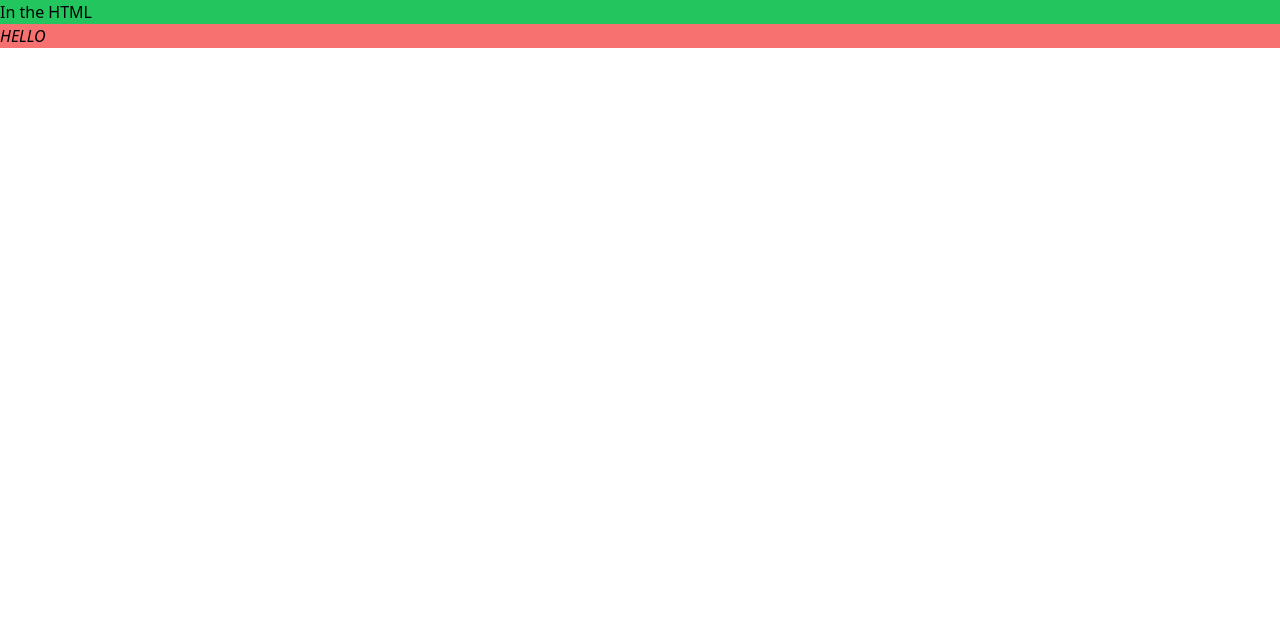
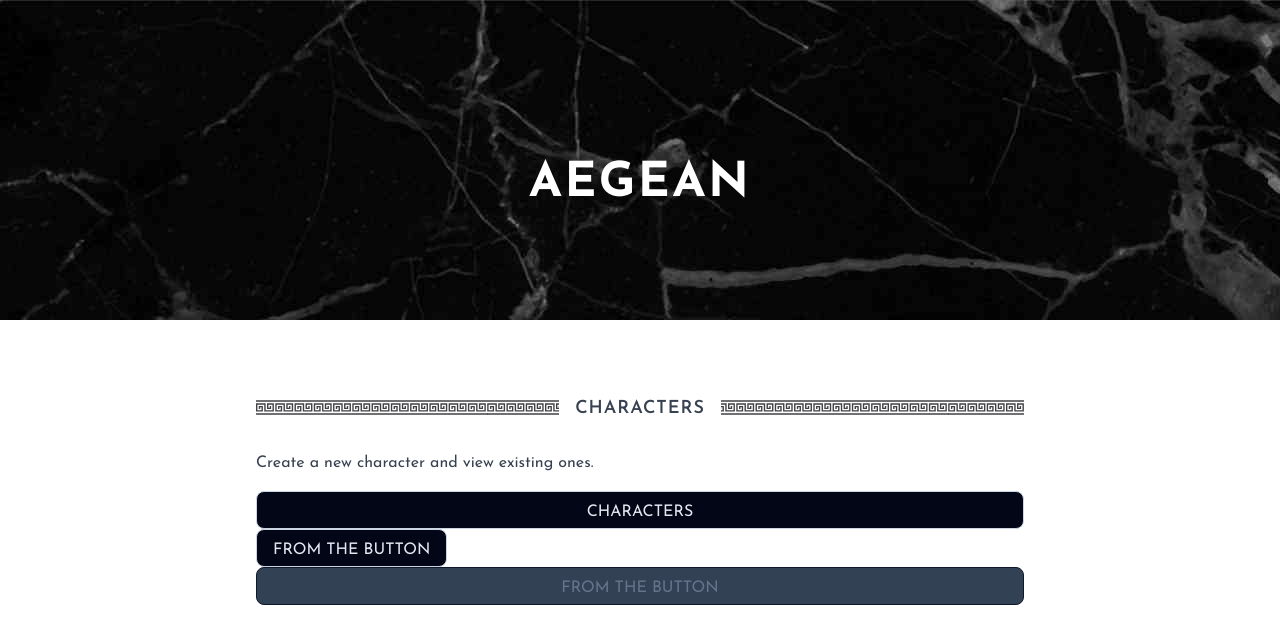
Before and after one commit to stoogoff/aegean-app, a React (Vite) app: page / in a window 1280 px wide. Shown: the top 644 px of the page. Built offline with nearby package versions, Linux system fonts and the light colour scheme.

Commit message:
Starting with react

```diff
--- a/index.html
+++ b/index.html
@@ -4,11 +4,13 @@
 	<meta charset="UTF-8" />
 	<!-- link rel="icon" type="image/png" href="/automerge.png" / -->
 	<meta name="viewport" content="width=device-width, initial-scale=1.0" />
+	<link rel="preconnect" href="https://fonts.googleapis.com" />
+	<link rel="preconnect" href="https://fonts.gstatic.com" crossorigin />
+	<link href="https://fonts.googleapis.com/css2?family=Josefin+Sans:ital,wght@0,100..700;1,100..700&display=swap" rel="stylesheet" />
 	<link rel="stylesheet" type="text/css" href="src/assets/styles.css" />
 	<title>Aegean</title>
 </head>
 <body>
-	<h1 class="bg-green-500">In the HTML</h1>
 	<div id="root"></div>
 	<script type="module" src="/src/main.tsx"></script>
 </body>
--- a/src/assets/styles.css
+++ b/src/assets/styles.css
@@ -3,6 +3,176 @@
 @tailwind components;
 @tailwind utilities;
 
-.test {
-	font-style: italic;
+body {
+	@apply font-normal leading-normal text-gray-700 bg-white;
+	font-family: 'Josefin Sans', sans-serif;
 }
+
+header.marble {
+	@apply bg-black mb-8 md:mb-16 py-16 md:py-20;
+	background-image: url(marble.jpg);
+}
+header.marble h1 {
+	@apply text-white pt-20;
+}
+header.marble.small {
+	@apply mb-2 md:mb-8 py-4 md:py-10;
+}
+header.marble.small h1 {
+	@apply pt-10;
+}
+h1 {
+	@apply tracking-wider uppercase text-center font-bold text-3xl md:text-5xl lg:text-4xl xl:text-5xl text-black pb-4 md:pb-8;
+}
+h2 {
+	@apply tracking-wider uppercase text-center font-semibold my-5 text-lg;
+}
+h2.meander {
+	background-image: url(meander.svg);
+	background-size:  60% 100%;
+	background-position: left 0;
+	@apply bg-repeat-x;
+}
+h2.meander span {
+	@apply bg-white px-4 py-2 inline-block;
+	margin-top: 3px;
+}
+h3 {
+	@apply text-xl font-semibold mb-2 uppercase;
+}
+h4 {
+	@apply text-lg font-bold pb-1;
+}
+p {
+	@apply mb-4;
+}
+
+th {
+	@apply uppercase text-sm text-left;
+}
+td {
+	@apply align-top p-1;
+}
+tbody tr:nth-child(odd) {
+	@apply bg-gray-200;
+}
+
+.container {
+	@apply max-w-3xl mx-auto px-4 md:px-0;
+}
+
+.secondary-navigation {
+	@apply md:flex;
+}
+.secondary-navigation > aside {
+	@apply px-6 hidden md:flex-none md:block md:w-64 lg:w-80;
+}
+.secondary-navigation > article {
+	@apply px-6 pt-20 max-w-screen-lg;
+}
+
+.aegean {
+	@apply uppercase font-bold;
+	font-size: 0.8em;
+}
+
+.prose ul {
+	@apply mb-4;
+}
+ul.list li, .prose ul li {
+	@apply relative pl-6 md:mb-2;
+}
+ul.list li:after, .prose ul li:after {
+	@apply block absolute bg-black;
+	content: '';
+	height: .4em;
+	width: .4em;
+	transform: rotate(45deg);
+	top: .4em;
+	left: 0;
+}
+ol.list {
+	@apply list-decimal;
+}
+.inverse ul.list li:after, .inverse .prose ul li:after {
+	@apply bg-gray-50;
+}
+
+/* navigation */
+.nav {
+	@apply bg-black bg-opacity-70;
+}
+.mobile-menu {
+	@apply bg-black;
+}
+.nav-item, .nav-button {
+	@apply text-gray-100 hover:text-gray-300;
+}
+.nav-logo {
+	@apply text-white;
+}
+
+/* buttons */
+.btn {
+	@apply text-slate-200 border border-slate-300 uppercase text-center px-4 pt-2 pb-1 rounded-lg bg-slate-950 hover:text-white hover:bg-slate-800 hover:border-slate-950 leading-normal;
+}
+.btn.gradient {
+	@apply bg-gradient-to-b from-slate-700 to-slate-950 hover:from-slate-800 hover:to-slate-800 hover:border-slate-950;
+}
+.btn.outlined {
+	@apply bg-white text-slate-700 border-slate-700 hover:bg-slate-300 hover:text-black;
+}
+.btn[disabled] {
+	@apply bg-slate-700 text-slate-500 border-slate-900 hover:bg-slate-700 hover:text-slate-500;
+}
+.btn.outlined[disabled] {
+	@apply bg-slate-200 text-slate-400 border-slate-400 hover:bg-slate-200 hover:text-slate-400;
+}
+
+.checkbox.disabled {
+	@apply text-gray-300;
+}
+.checkbox-label {
+	@apply text-gray-700;
+}
+
+/* colouring, applies to buttons, tags, form messages */
+.tag {
+	font-size: 10px;
+	line-height: 12px;
+}
+.tag.success {
+	@apply bg-green-200 text-green-900;
+}
+.tag.info {
+	@apply bg-blue-200 text-blue-900;
+}
+.tag.warning {
+	@apply bg-red-200 text-red-900;
+}
+.btn.success {
+	@apply bg-green-700 text-green-200 hover:bg-green-500 hover:text-green-100;
+}
+.btn.info {
+	@apply bg-blue-700 text-blue-200 hover:bg-blue-500 hover:text-blue-100;
+}
+.btn.warning {
+	@apply bg-red-700 text-red-200 hover:bg-red-500 hover:text-red-100;
+}
+.message.warning {
+	@apply text-red-700;
+}
+
+/* tabs */
+.tab-group {
+	@apply fixed bottom-0 left-0 right-0 md:static bg-white z-50 border-t md:border-t-0;
+}
+.tab-item {
+	@apply hover:text-gray-600 hover:border-gray-300;
+}
+.tab-item.active {
+	@apply text-blue-600 border-blue-600;
+}
+.tab-item.disabled {
+	@apply text-gray-400 hover:text-gray-400 hover:border-gray-200 cursor-not-allowed;
+}
--- /dev/null
+++ b/src/components/ui/Button.tsx
@@ -0,0 +1,31 @@
+import { ReactNode, useMemo } from 'react'
+
+interface Props {
+	block?: boolean;
+	outlined?: boolean;
+	gradient?: boolean;
+	disabled?: boolean;
+	onClick: () => void;
+	children: ReactNode;
+}
+
+export const Button = ({
+	children,
+	onClick,
+	block = false,
+	outlined = false,
+	gradient = false,
+	disabled = false,
+}: Props) => {
+	const classes = useMemo(() => {
+		const classes = ['btn']
+
+		if(block) classes.push('block w-full')
+		if(outlined) classes.push('outlined')
+		if(gradient) classes.push('gradient')
+
+		return classes
+	}, [block, outlined, gradient])
+
+	return <button className={classes.join(' ')} disabled={disabled} onClick={onClick}>{children}</button>
+}
--- a/src/main.tsx
+++ b/src/main.tsx
@@ -1,14 +1,9 @@
-import React from 'react'
+import React, { StrictMode } from 'react'
 import ReactDOM from 'react-dom/client'
-
-interface Props {
-	id: string;
-}
+import { HomePage } from './pages/Home'
 
 ReactDOM.createRoot(document.getElementById('root')!).render(
-	<React.StrictMode>
-		<h1 className="bg-red-400 test">
-			HELLO
-		</h1>
-	</React.StrictMode>,
+	<StrictMode>
+		<HomePage />
+	</StrictMode>,
 );
--- /dev/null
+++ b/src/pages/Home.tsx
@@ -0,0 +1,18 @@
+import { Button } from '../components/ui/Button'
+
+export const HomePage = () =>
+	<article>
+		<header className="marble">
+			<h1>AEGEAN</h1>
+		</header>
+		<div className="container">
+			<div>
+				<h2 className="meander"><span>Characters</span></h2>
+				<p>Create a new character and view existing ones.</p>
+				<a href="/characters/" className="btn block">Characters</a>
+
+				<Button onClick={() => console.log('Button click')}>From the Button</Button>
+				<Button block disabled onClick={() => console.log('Button click')}>From the Button</Button>
+			</div>
+		</div>
+	</article>
```
